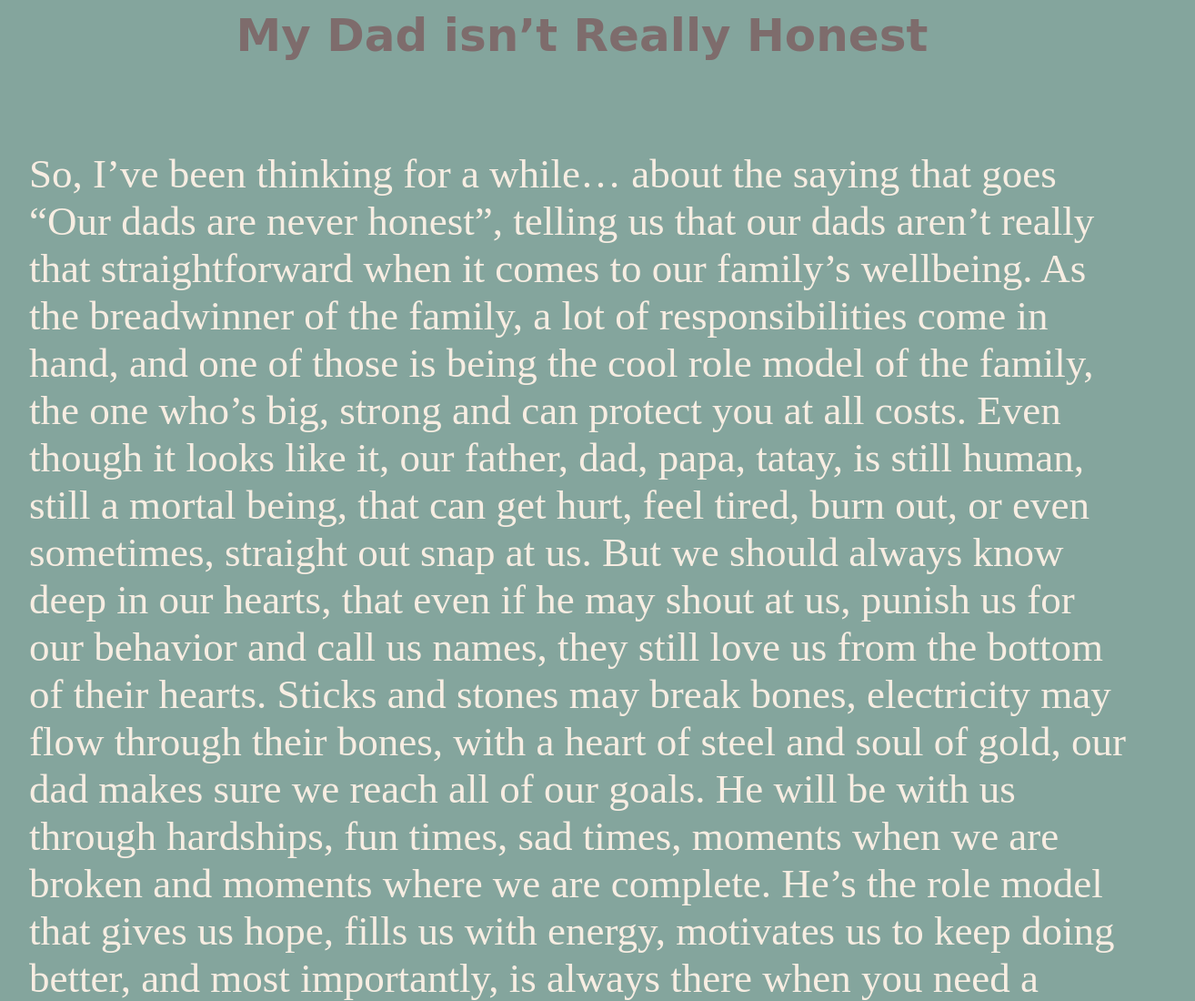
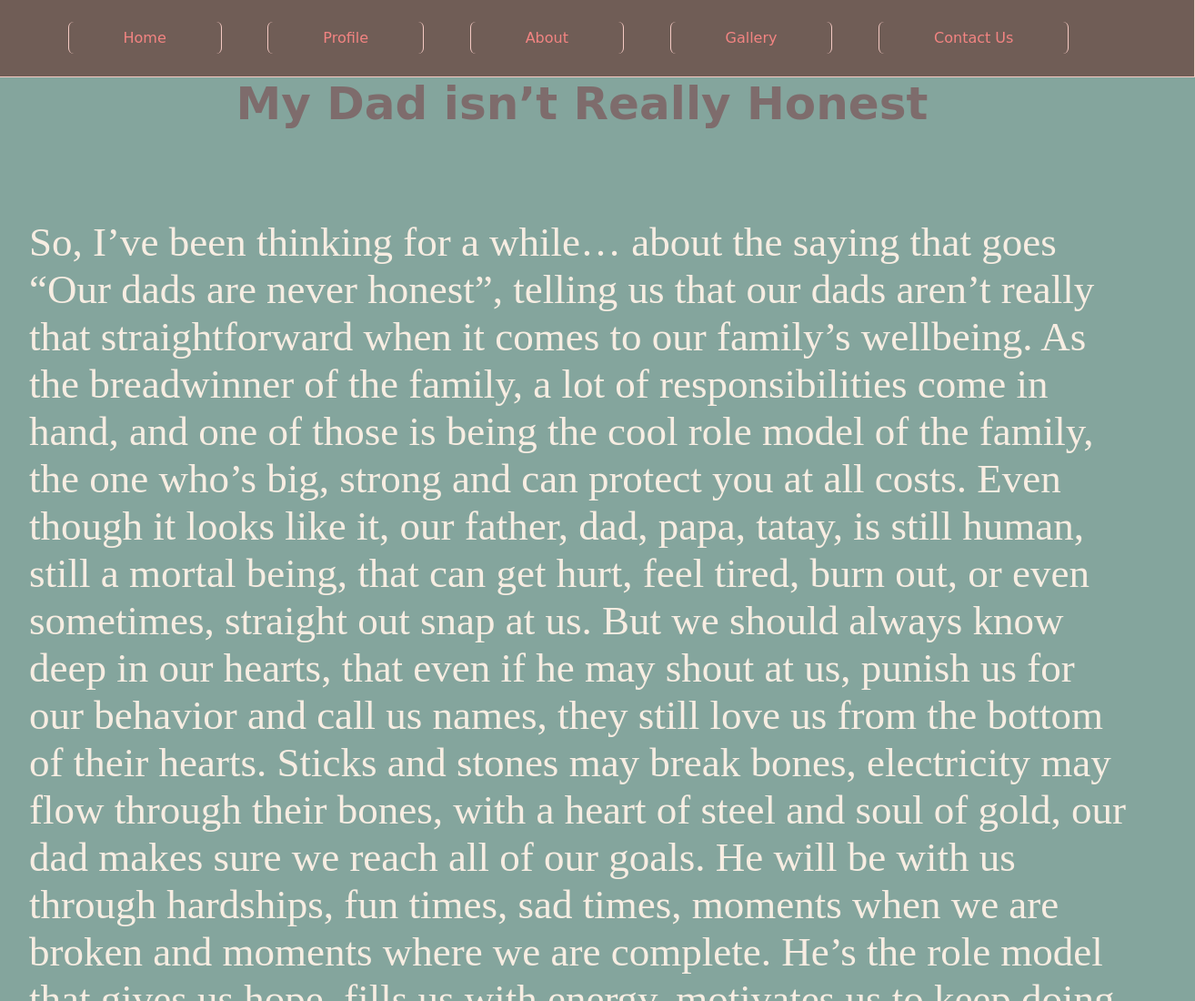
Before and after one commit to EjayEspedido/EjaysBiography.github.io, a plain HTML site: page FathersDay.html in a window 1280 px wide. Shown: the top 1100 px of the page at 91% size, 1314 px wide, since content can reach past the window. Drawn offline with Linux system fonts and the light colour scheme; a web font is replaced by a local one.

Commit message:
Update FathersDay.html

```diff
--- a/FathersDay.html
+++ b/FathersDay.html
@@ -9,6 +9,15 @@
 </head>
 
 <html>
+<title> Fathers Day Notes </title>
+<ul>
+  <li><a href="index.html" class="yes">Home</a></li>
+  <li><a href="Profile.html" class="yes">Profile</a></li>
+  <li><a href="About.html" class="yes">About</a></li>
+  <li><a href="Gallery.html" class="yes">Gallery</a></li>
+  <li><a href="ContactUs.html" class="yes">Contact Us</a></li>
+</ul>
+
 <body><h1>My Dad isn’t Really Honest</h1>
 <br>
 <p class="summary">So, I’ve been thinking for a while… about the saying that goes “Our dads are never honest”, telling us that our dads aren’t really that straightforward when it comes to our family’s wellbeing. As the breadwinner of the family, a lot of responsibilities come in hand, and one of those is being the cool role model of the family, the one who’s big, strong and can protect you at all costs.
@@ -22,7 +31,7 @@ Even though it looks like it, our father, dad, papa, tatay, is still human, stil
 </p>
 
 </body>
-
+<
 <hr>
 <footer>
 First Asia Institute of Technology and Humanities, 2021
```
